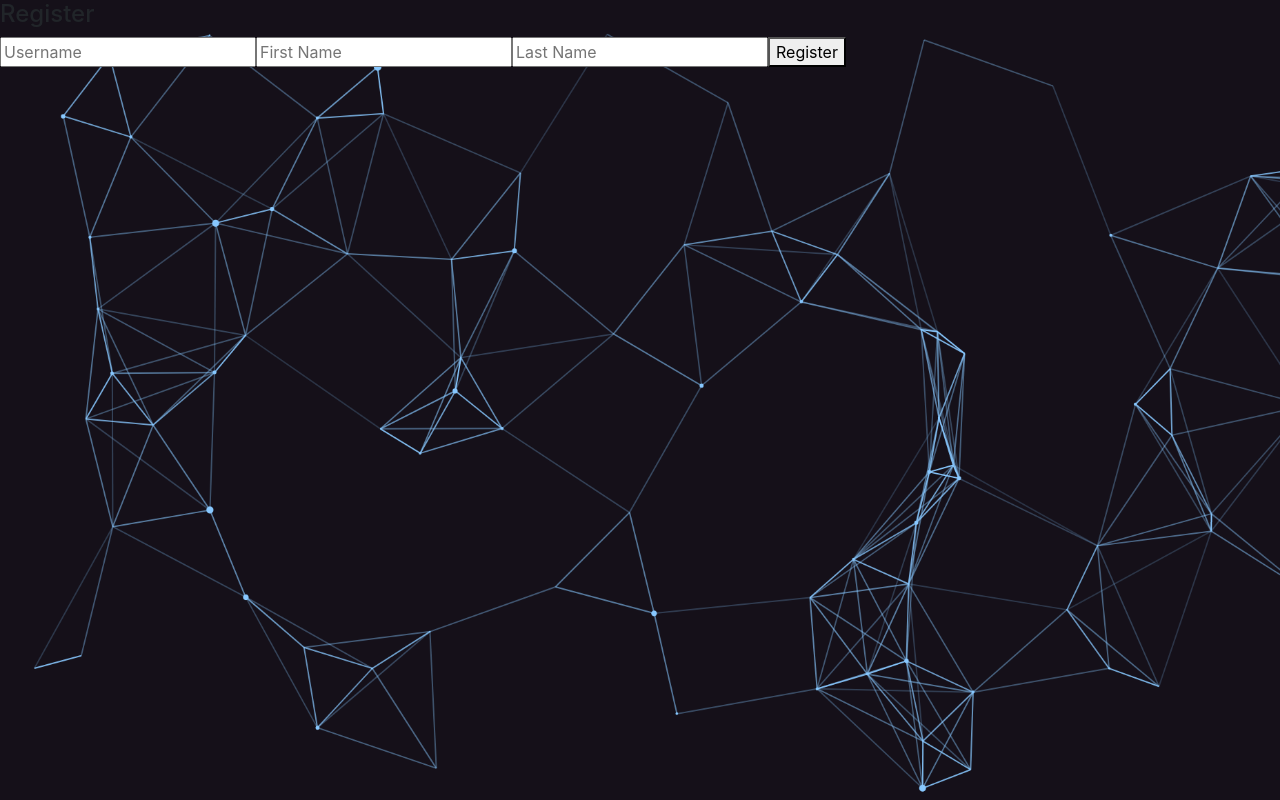
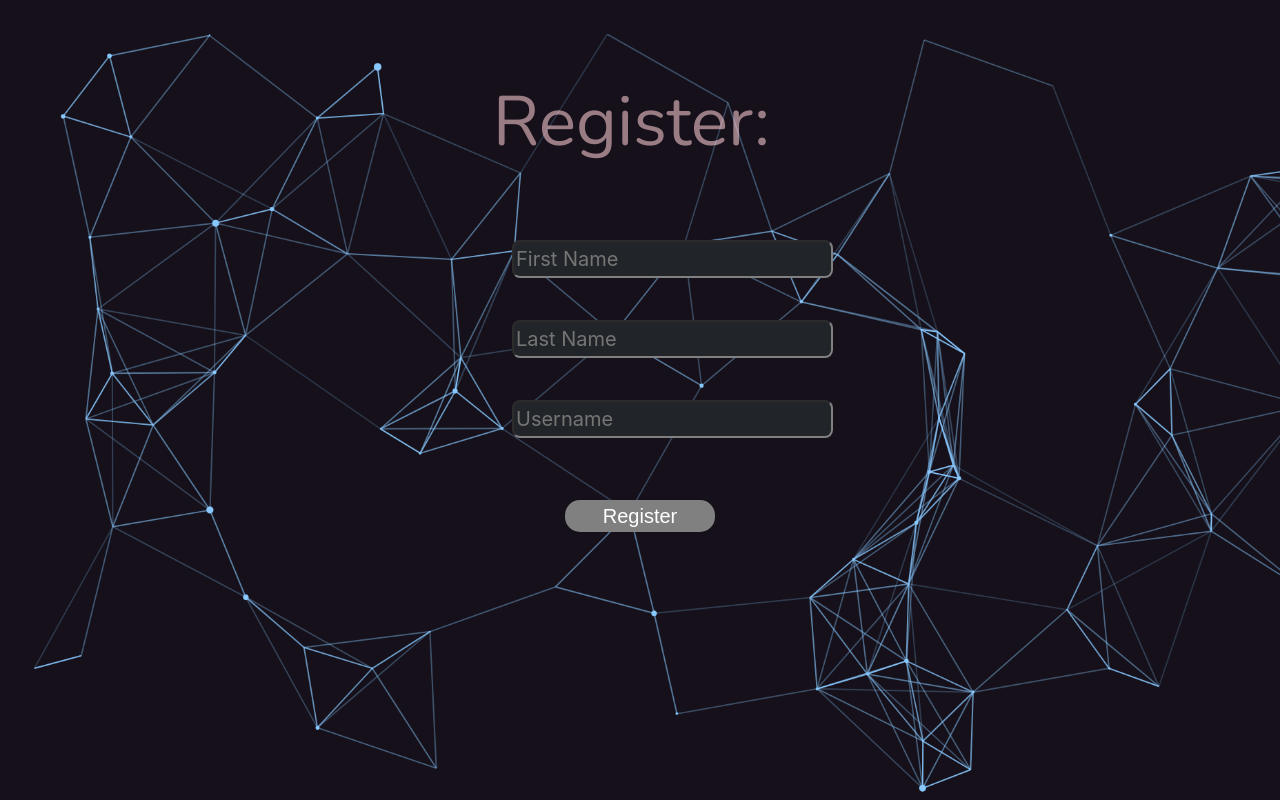
Before and after one commit to IdanZimi/Rhymathon-, a React (Create React App) app: page /register in a window 1280 px wide. Built offline with nearby package versions, Linux system fonts and the light colour scheme.

Commit message:
login , register

```diff
--- a/src/Css/App.css
+++ b/src/Css/App.css
@@ -1,16 +1,17 @@
-@import url('https://fonts.googleapis.com/css?family=Chewy|Leckerli+One');
+@import url('https://fonts.googleapis.com/css?family=Chewy|Pacifico');
 body {
   background-color: #ecf0f1
 }
 #my{
-  font-family: 'Chewy', cursive;
+  font-family: 'Pacifico', cursive;
+  font-weight: 400;
   font-size: 120px;
   text-align: center;
   margin-top: 100px;
   /* color: rgb(207, 207, 184); */
-  color: rgb(252, 204, 211);
-  -webkit-text-stroke-width: 2px;
-   -webkit-text-stroke-color: black;
+  color: rgba(252, 204, 211, 0.842);
+  /* -webkit-text-stroke-width: 2px;
+   -webkit-text-stroke-color: black; */
 }
 .back {
   position: absolute;
@@ -34,11 +35,12 @@ body {
   transition: all 0.5s;
   cursor: pointer;
   margin: 0 auto ;
-  margin-top: 150px;
+  margin-top: 170px;
 
 }
 .enterSpan{
   color: white;
+
 
 }
 
@@ -57,15 +59,15 @@ a{
   color:white;
 }
 a:link {
-  text-decoration: none;
+  /* text-decoration: none; */
 }
 
 a:visited {
-  text-decoration: none;
+  /* text-decoration: none; */
 }
 
 a:hover {
-  text-decoration: none;
+  /* text-decoration: none; */
   color: white ;
 }
 
--- a/src/Css/login.css
+++ b/src/Css/login.css
@@ -1,11 +1,26 @@
 .loginInput{
-    background-color: transparent;
+    background-color: #212529;
     border-color:grey;
-
+    COLOR:GREY;
+    padding:2px;
+    border-radius: 8px;
+    position: absolute;
+    font-size:30px;
+    left: 37%;
+    top:44%;
 }
 .loginButton{
+    position: absolute;
+    left: 43%;
+
+
 
 }
 .registerLink{
-
+    position: absolute;
+    left: 46.5%;
+    top:64%;
+    text-decoration:underline white;
+    text-decoration-line: underline;
+    text-decoration-color:white
 }
--- /dev/null
+++ b/src/Css/register.css
@@ -0,0 +1,31 @@
+@import url('https://fonts.googleapis.com/css?family=Nunito');
+.lastnameInput, .nameInput, .userInput{
+    background-color: #212529;
+    border-color:grey;
+    COLOR:GREY;
+    padding:2px;
+    border-radius: 8px;
+    position: absolute;
+    font-size:20px;
+    top:30%;
+    left: 40%;
+}
+.lastnameInput{
+    top: 40%;
+}
+.userInput{
+    top:50%;
+}
+.registerTitle{
+    position: absolute;
+    font-size:70px;
+    top:10%;
+    font-family: 'Nunito', sans-serif;
+    font-weight: 7  00;
+    left: 38.5%;
+    color: rgba(252, 204, 211, 0.582);
+
+}
+.regButton{
+    margin-top:500px;
+}
--- a/src/components/Landing.js
+++ b/src/components/Landing.js
@@ -7,7 +7,6 @@ class Landing extends Component {
   render() {
     return (
       <div className="back">
-        <div>
           <h1 id="my">My Freaky Poem©</h1>
           {/* <Link to="/n/mainPage">
             <button type="button" className="btn bttn btn-secondary btn-lg btn-block button">
@@ -15,7 +14,6 @@ class Landing extends Component {
             </button>
           </Link> */}
           <Login />
-        </div>
       </div>
     );
   }
--- a/src/components/Register.js
+++ b/src/components/Register.js
@@ -1,6 +1,8 @@
 import React, { Component } from 'react';
 import '../Css/App.css'
 import axios from 'axios';
+import '../Css/register.css'
+
 class Landing extends Component {
 
     constructor() {
@@ -37,11 +39,11 @@ class Landing extends Component {
     render() {
         return (
             <div className="back">
-                <h4>Register</h4>
-                <input type='text' placeholder='Username ' name='username' value={this.state.username} onChange={this.updateState} />
-                <input type='text' placeholder='First Name ' name='firstname' value={this.state.firstname} onChange={this.updateState} />
-                <input type='text' placeholder='Last Name ' name='lastname' value={this.state.lastname} onChange={this.updateState} />
-                <button type='button' onClick={this.addUser}>Register</button>
+                <h4 className="registerTitle">Register:</h4>
+                <input type='text' placeholder='Username ' className="userInput" name='username' value={this.state.username} onChange={this.updateState} />
+                <input type='text' placeholder='First Name ' className="nameInput" name='firstname' value={this.state.firstname} onChange={this.updateState} />
+                <input type='text' placeholder='Last Name ' className="lastnameInput" name='lastname' value={this.state.lastname} onChange={this.updateState} />
+                <button type='button' className="btn bttn btn-secondary btn-bg btn-block button regButton" onClick={this.addUser}><span>Register</span></button>
             </div>
         );
     }
--- a/src/components/login.js
+++ b/src/components/login.js
@@ -32,10 +32,10 @@ class Login extends Component {
 
   render() {
     return (
-      <div className="back">
+      <div>
         <input type='text' className="loginInput" placeholder='Username here' name='username' value={this.state.username} onChange={this.updateState} />
-        <button type='button' className="loginButton button" onClick={this.getUser}><span className='enterSpan'>Login</span></button>
-        <Link to="/register" className="registerLink">Register</Link>
+        <button type='button' className="loginButton btn bttn btn-secondary btn-bg btn-block button" onClick={this.getUser}><span className='enterSpan'>Login</span></button><br/>
+        <Link to="/register" className="registerLink"> Register</Link>
       </div>
     );
   }
```
Also changed, not shown: src/Css/navBar.css (line endings or trailing spaces).
